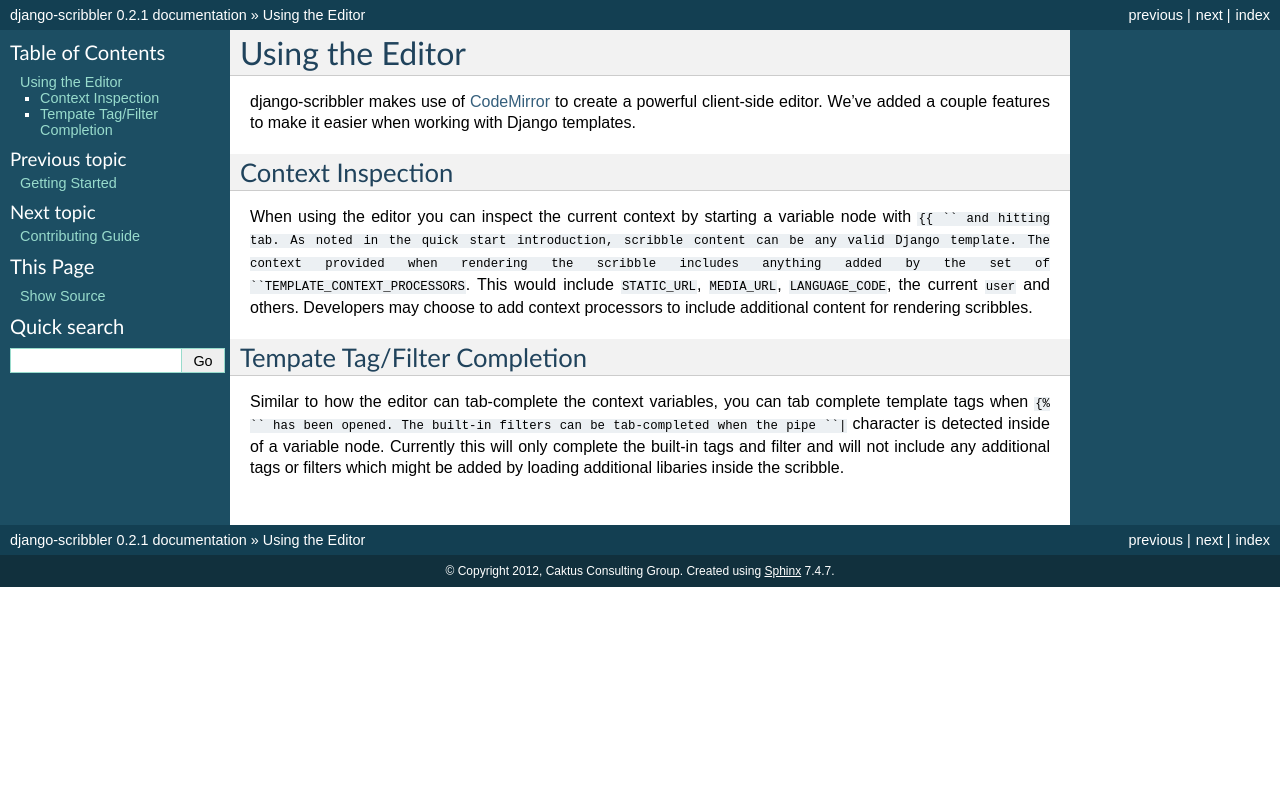
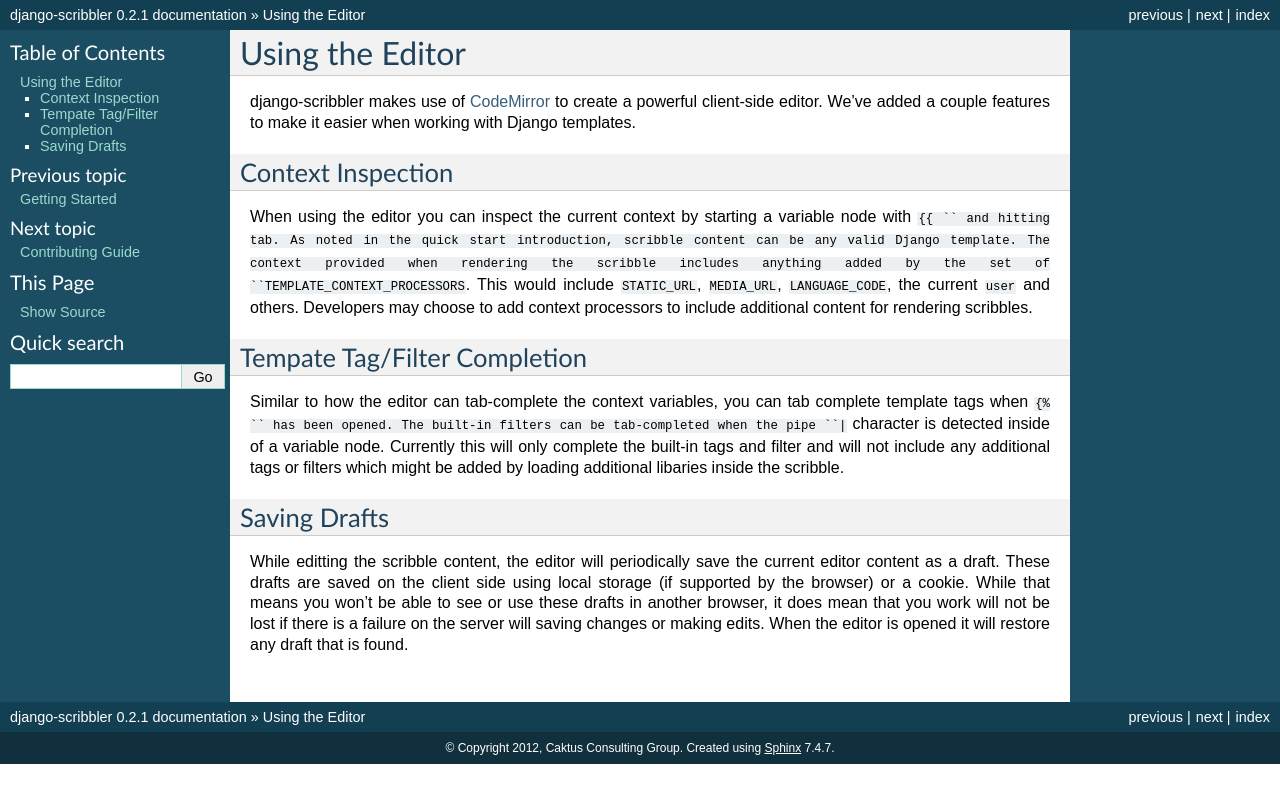
Before and after one commit to caktus/django-scribbler, a Sphinx documentation site: the page built from docs/editor.rst, in a window 1280 px wide. Shown: the top 803 px of the page. Built offline with Sphinx 7.4.7, drawn with Linux system fonts in a browser that asks for light colours.

Commit message:
Documentation note on saving drafts.

```diff
--- a/docs/editor.rst
+++ b/docs/editor.rst
@@ -26,3 +26,14 @@
 be tab-completed when the pipe ``|`` character is detected inside of a variable node.
 Currently this will only complete the built-in tags and filter and will not include any
 additional tags or filters which might be added by loading additional libaries inside the scribble.
+
+
+Saving Drafts
+------------------------------------
+
+While editting the scribble content, the editor will periodically save the current
+editor content as a draft. These drafts are saved on the client side using local storage
+(if supported by the browser) or a cookie. While that means you won't be able to see
+or use these drafts in another browser, it does mean that you work will not be lost
+if there is a failure on the server will saving changes or making edits. When the editor
+is opened it will restore any draft that is found.
```
